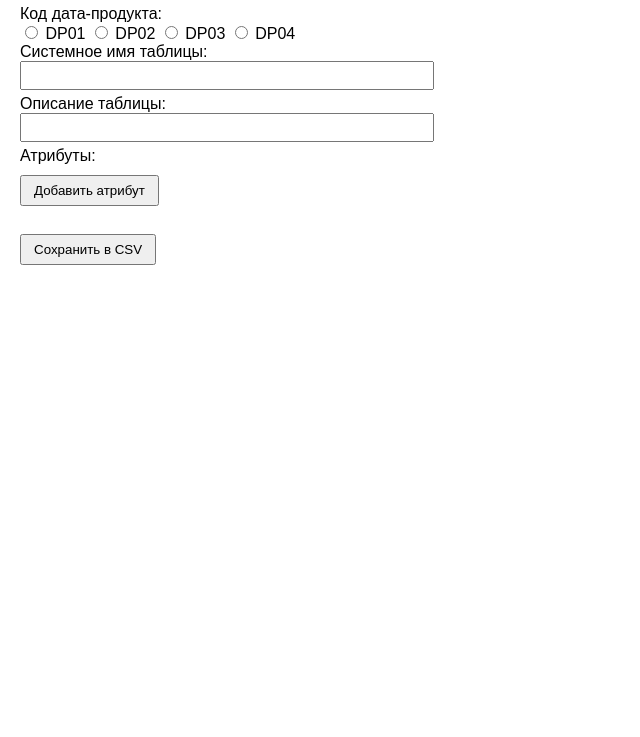
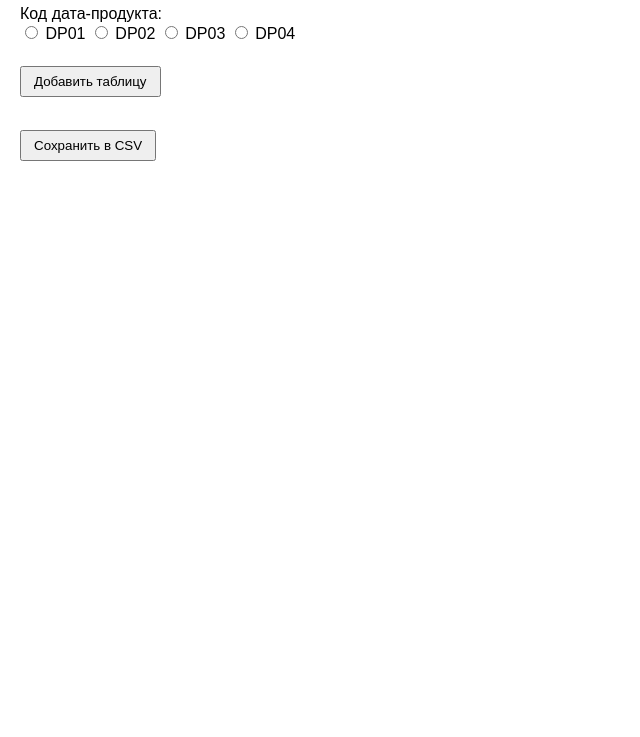
Before and after one commit to yuramayer/data-product-mvp, a plain HTML site: page index.html in a window 1280 px wide. Shown: the part 63-800 px from the top of the page, without its empty margins (0-640 px from the left). Drawn offline with Linux system fonts and the light colour scheme.

Commit message:
feat: updated web page according to the comments

```diff
--- a/index.html
+++ b/index.html
@@ -2,12 +2,12 @@
 <html lang="ru">
 <head>
   <meta charset="UTF-8">
-  <title>Создание таблицы</title>
+  <title>Создание таблиц</title>
   <link rel="stylesheet" href="style.css">
 </head>
 <body>
 
-<h2>Создание таблицы</h2>
+  <h2>Создание таблиц</h2>
 
   <div>
     <label>Код дата-продукта:</label><br>
@@ -17,23 +17,11 @@
     <label><input type="radio" name="dataProduct" value="DP04"> DP04</label>
   </div>
 
-<div>
-  <label>Системное имя таблицы:</label><br>
-  <input type="text" id="tableName">
-</div>
+  <br>
+  <div id="tablesContainer"></div>
 
-<div>
-  <label>Описание таблицы:</label><br>
-  <input type="text" id="tableDesc">
-</div>
-
-<div>
-  <label>Атрибуты:</label><br>
-  <div id="attributes"></div>
-  <button type="button" onclick="addAttribute()">Добавить атрибут</button>
-</div>
-
-<br>
+  <button type="button" onclick="addTable()">Добавить таблицу</button>
+  <br><br>
   <button onclick="saveCSV()">Сохранить в CSV</button>
 
   <script src="script.js"></script>
--- a/script.js
+++ b/script.js
@@ -1,43 +1,134 @@
-function addAttribute() {
-    const container = document.getElementById("attributes");
+function addTable() {
+    const container = document.getElementById("tablesContainer");
+
+    const tableDiv = document.createElement("div");
+    tableDiv.className = "table-block";
+    tableDiv.style.border = "1px solid #ccc";
+    tableDiv.style.padding = "10px";
+    tableDiv.style.marginBottom = "20px";
+
+    // Заголовок и кнопка удаления таблицы
+    const header = document.createElement("div");
+    header.style.display = "flex";
+    header.style.justifyContent = "space-between";
+    header.style.alignItems = "center";
+
+    const tableTitle = document.createElement("h3");
+    tableTitle.innerText = "Новая таблица";
+    header.appendChild(tableTitle);
+
+    const deleteTableBtn = document.createElement("button");
+    deleteTableBtn.innerText = "Удалить таблицу";
+    deleteTableBtn.onclick = () => tableDiv.remove();
+    header.appendChild(deleteTableBtn);
+
+    tableDiv.appendChild(header);
+
+    // Поле: имя таблицы
+    const nameLabel = document.createElement("label");
+    nameLabel.innerText = "Системное имя таблицы:";
+    tableDiv.appendChild(nameLabel);
+    tableDiv.appendChild(document.createElement("br"));
+
+    const tableNameInput = document.createElement("input");
+    tableNameInput.type = "text";
+    tableNameInput.className = "table-name";
+    tableDiv.appendChild(tableNameInput);
+    tableDiv.appendChild(document.createElement("br"));
+
+    // Поле: описание таблицы
+    const descLabel = document.createElement("label");
+    descLabel.innerText = "Описание таблицы:";
+    tableDiv.appendChild(descLabel);
+    tableDiv.appendChild(document.createElement("br"));
+
+    const tableDescInput = document.createElement("input");
+    tableDescInput.type = "text";
+    tableDescInput.className = "table-desc";
+    tableDiv.appendChild(tableDescInput);
+    tableDiv.appendChild(document.createElement("br"));
+
+    // Контейнер атрибутов
+    const attrContainer = document.createElement("div");
+    attrContainer.className = "attr-container";
+    tableDiv.appendChild(attrContainer);
+
+    // Кнопка: добавить атрибут
+    const addAttrBtn = document.createElement("button");
+    addAttrBtn.type = "button";
+    addAttrBtn.innerText = "Добавить атрибут";
+    addAttrBtn.onclick = () => addAttribute(attrContainer);
+    tableDiv.appendChild(addAttrBtn);
+
+    container.appendChild(tableDiv);
+  }
+
+  function addAttribute(container) {
     const div = document.createElement("div");
     div.className = "attribute";
+    div.style.marginTop = "10px";
+    div.style.padding = "5px";
+    div.style.borderLeft = "2px solid #ddd";
 
     const name = document.createElement("input");
     name.placeholder = "Системное имя атрибута";
     name.className = "attr-name";
+    name.style.marginRight = "10px";
 
     const desc = document.createElement("input");
     desc.placeholder = "Описание атрибута";
     desc.className = "attr-desc";
+    desc.style.marginRight = "10px";
+
+    const delBtn = document.createElement("button");
+    delBtn.type = "button";
+    delBtn.innerText = "Удалить";
+    delBtn.onclick = () => div.remove();
 
     div.appendChild(name);
-    div.appendChild(document.createElement("br"));
     div.appendChild(desc);
+    div.appendChild(delBtn);
 
     container.appendChild(div);
   }
 
   function saveCSV() {
     const dataProduct = document.querySelector('input[name="dataProduct"]:checked');
-    const tableName = document.getElementById("tableName").value.trim();
-    const tableDesc = document.getElementById("tableDesc").value.trim();
-
-    const names = document.getElementsByClassName("attr-name");
-    const descs = document.getElementsByClassName("attr-desc");
-
-    if (!dataProduct || !tableName || !tableDesc) {
-      alert("Заполните все обязательные поля.");
+    if (!dataProduct) {
+      alert("Выберите код дата-продукта.");
       return;
     }
 
+    const tables = document.getElementsByClassName("table-block");
     const sep = ";";
     let csv = `data_product${sep}table_name${sep}table_description${sep}attribute_name${sep}attribute_description\n`;
 
-    for (let i = 0; i < names.length; i++) {
-      const attrName = names[i].value.trim();
-      const attrDesc = descs[i].value.trim();
-      if (attrName || attrDesc) {
+    let hasEmptyAttr = false;
+    let hasTableWithoutAttrs = false;
+
+    for (let t of tables) {
+      const tableName = t.querySelector(".table-name").value.trim();
+      const tableDesc = t.querySelector(".table-desc").value.trim();
+
+      if (!tableName || !tableDesc) {
+        alert("У одной из таблиц не заполнено имя или описание.");
+        return;
+      }
+
+      const attrs = t.querySelectorAll(".attribute");
+      let hasValidAttr = false;
+
+      for (let a of attrs) {
+        const nameInput = a.querySelector(".attr-name");
+        const descInput = a.querySelector(".attr-desc");
+
+        const attrName = nameInput.value.trim();
+        const attrDesc = descInput.value.trim();
+
+        if (attrName === "" || attrDesc === "") {
+          hasEmptyAttr = true;
+        } else {
+          hasValidAttr = true;
           const row = [
             dataProduct.value,
             tableName,
@@ -49,7 +140,21 @@ function addAttribute() {
         }
       }
 
-    // Добавляем BOM (\uFEFF) для корректной кодировки в Excel
+      if (!hasValidAttr) {
+        hasTableWithoutAttrs = true;
+      }
+    }
+
+    if (hasEmptyAttr) {
+      alert("У одного или нескольких атрибутов не заполнено имя или описание.");
+      return;
+    }
+
+    if (hasTableWithoutAttrs) {
+      alert("Одна или несколько таблиц не содержат ни одного заполненного атрибута.");
+      return;
+    }
+
     const blob = new Blob(["\uFEFF" + csv], { type: "text/csv;charset=utf-8;" });
     const url = URL.createObjectURL(blob);
 
--- a/style.css
+++ b/style.css
@@ -5,16 +5,22 @@ body {
 
   input[type="text"] {
     width: 400px;
-    margin-bottom: 5px;
+    margin: 5px 0;
     padding: 5px;
   }
 
   button {
-    margin-top: 10px;
+    margin: 5px 5px 10px 0;
     padding: 6px 12px;
     cursor: pointer;
   }
 
-  .attribute {
-    margin-bottom: 10px;
+  h3 {
+    margin-top: 0;
   }
+
+  .table-block {
+    background: #f9f9f9;
+    padding: 10px;
+    border-radius: 6px;
+  }
```
Lines whose indentation alone changed are shown as unchanged.
